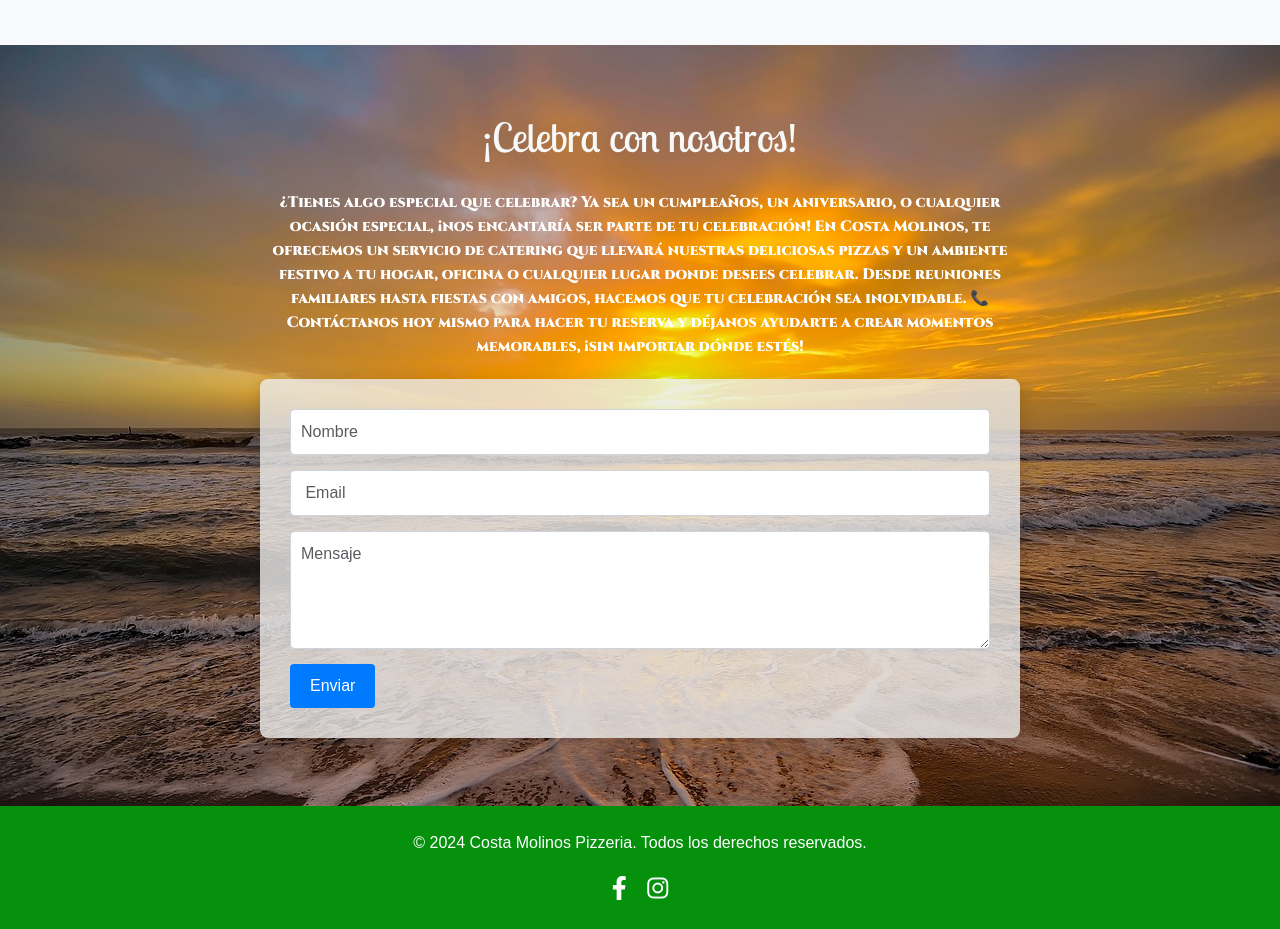
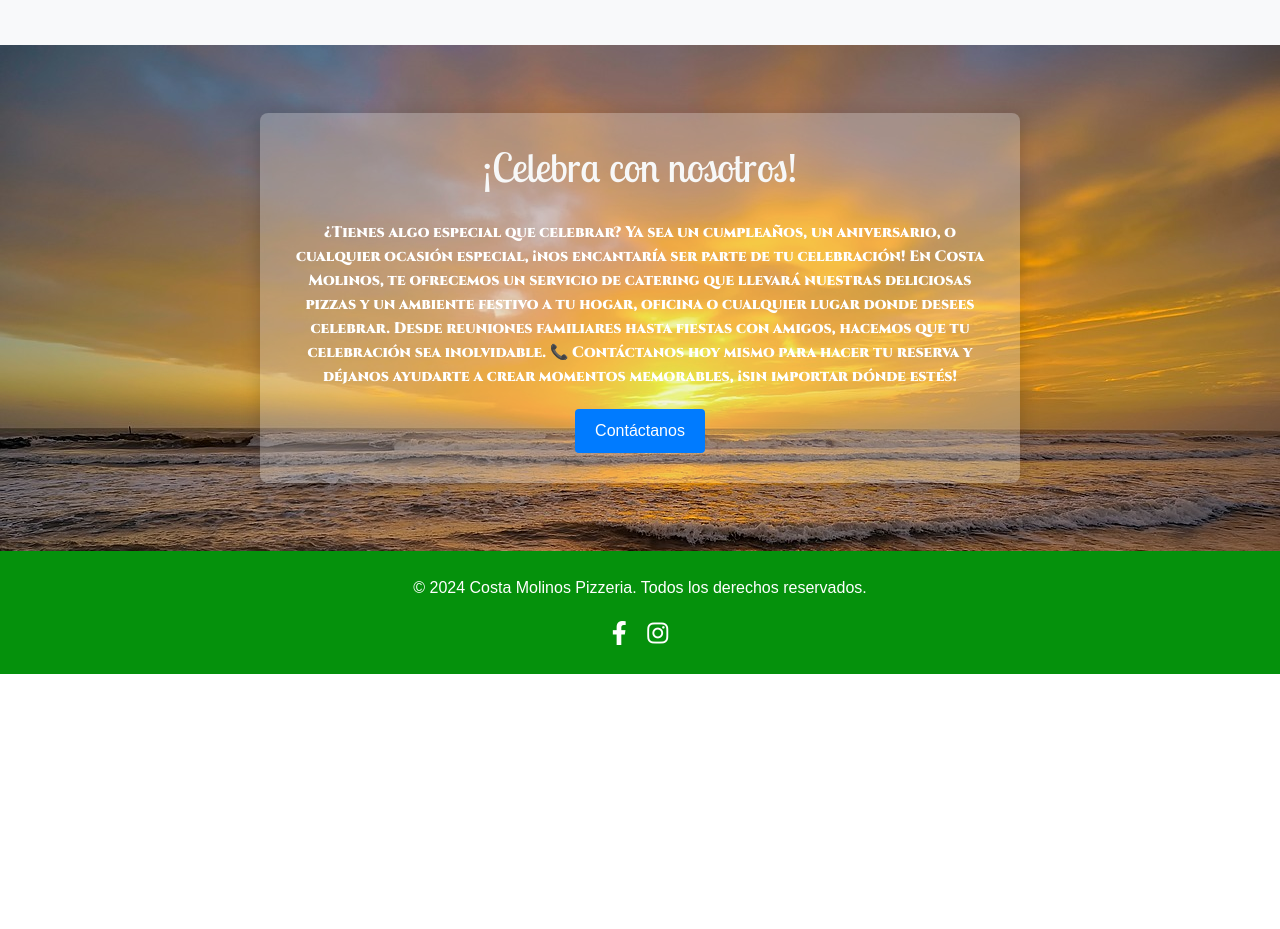
Before and after one commit to lizardcrimsonite/Costa-Molinos-Pizzeria, a plain HTML site: page index.html in a window 1280 px wide. Shown: the part 2251-3180 px from the top of the page. After the commit the page ends 2925 px from the top, so only its background shows below. Drawn offline with nearby package versions, Linux system fonts and the light colour scheme; a script that the page names is missing.

Commit message:
se hicieron cambios en el formulario

```diff
--- a/css/styles.css
+++ b/css/styles.css
@@ -292,7 +292,7 @@
 }
 
 .card-img-top {
-    height: 200px; /* Ajusta la altura según tus necesidades */
+    height: 500px; /* Ajusta la altura según tus necesidades */
     object-fit: cover; /* Esto recortará la imagen si es necesario */
 }
 
@@ -389,7 +389,7 @@
 
 /* Estilos para el formulario */
 .glass-form {
-    background: rgba(235, 235, 235, 0.8); /* Fondo semitransparente */
+    background: rgba(225, 225, 225, 0.3); /* Fondo semitransparente */
     border-radius: 8px; /* Bordes redondeados */
     padding: 30px; /* Espaciado interno */
     box-shadow: 0 4px 20px rgba(0, 0, 0, 0.2); /* Sombra */
--- a/index.html
+++ b/index.html
@@ -171,23 +171,21 @@
 
     <section id="contact" class="py-5">
         <div class="form-container">
+            <form id="contact-form" class="glass-form">
             <h2 class="text-center"> ¡Celebra con nosotros! </h2>
             <p class="text-center">¿Tienes algo especial que celebrar? Ya sea un cumpleaños, un aniversario, o cualquier ocasión especial, ¡nos encantaría ser parte de tu celebración!
 
                 En Costa Molinos, te ofrecemos un servicio de catering que llevará nuestras deliciosas pizzas y un ambiente festivo a tu hogar, oficina o cualquier lugar donde desees celebrar. Desde reuniones familiares hasta fiestas con amigos, hacemos que tu celebración sea inolvidable.
 
                 📞 Contáctanos hoy mismo para hacer tu reserva y déjanos ayudarte a crear momentos memorables, ¡sin importar dónde estés!</p>
-            <form id="contact-form" class="glass-form">
-                <div class="form-group">
-                    <input type="text" class="form-control" id="name" name="name" placeholder="Nombre" required autocomplete="name">
+
+
+                <div class="text-center">
+                    <a href="mailto:costamolinospizzeria@gmail.com">
+                        <button type="button" class="btn btn-primary align-items-center">Contáctanos</button>
+                    </a>
                 </div>
-                <div class="form-group">
-                    <input type="email" class="form-control" id="email" name="email" placeholder=" Email" required autocomplete="email">
-                </div>
-                <div class="form-group">
-                    <textarea class="form-control" id="message" name="message" rows="4" placeholder="Mensaje" required autocomplete="off"></textarea>
-                </div>
-                <button type="submit" class="btn btn-primary">Enviar</button>
+
             </form>
         </div>
     </section>
--- a/js/scripts.js
+++ b/js/scripts.js
@@ -82,6 +82,11 @@
         });
     });
 
+    // Manejo del botón "Enviar" que abre el cliente de correo
+    document.getElementById('enviarBtn').addEventListener('click', function() {
+        window.location.href = 'mailto:correo@ejemplo.com';
+    });
+
     // Manejo de los íconos de redes sociales en el footer
     const socialIcons = document.querySelectorAll('footer .fab');
 
```
